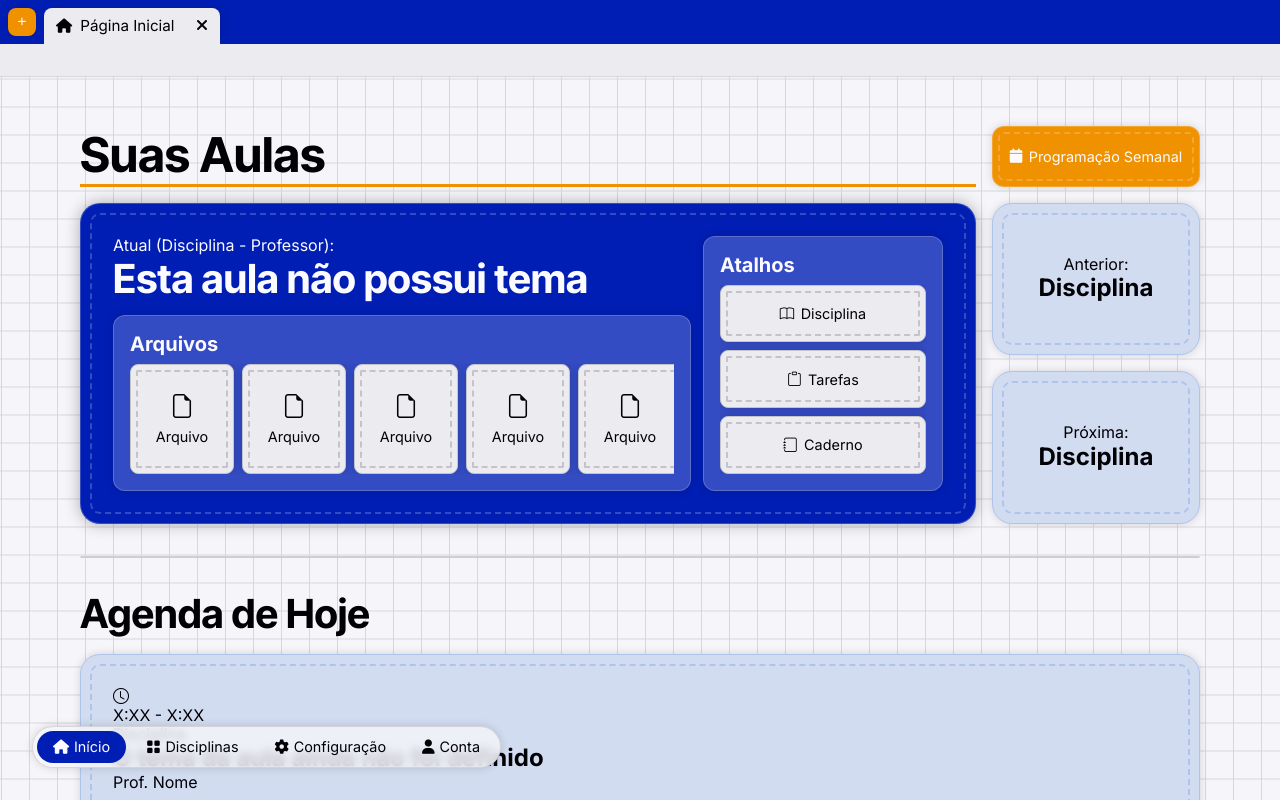
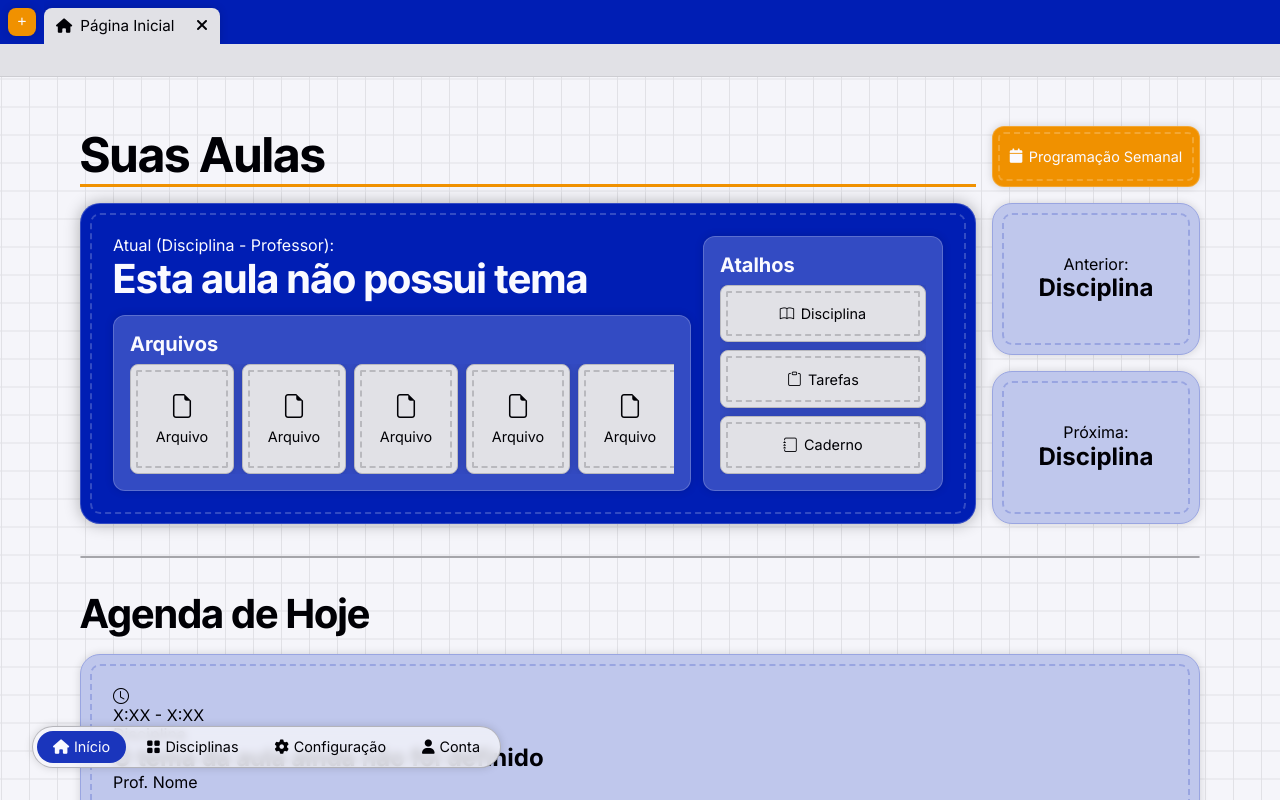
Before and after one commit to Test-User-KL/Plataforma-Odette, a React (Vite) app: page / in a window 1280 px wide. Built offline with nearby package versions, Linux system fonts and the light colour scheme.

Commit message:
★ UPDATE! - Huge Contrast Improvement

```diff
--- a/src/App.css
+++ b/src/App.css
@@ -10,15 +10,17 @@
 
 :root {
 	/* Paleta de Cores */
+	--medium-emphasis-percentage-mode: 40%;
+	--light-emphasis-percentage-mode: 25%;
+
 	--primary-emphasis: var(--blue);
 	--secondary-emphasis: var(--yellow);
 
-	--primary-medium-emphasis: var(--mblue);
-	--secondary-medium-emphasis: var(--myellow);
+	--primary-medium-emphasis: color-mix(in srgb, var(--primary-emphasis) var(--medium-emphasis-percentage-mode), white);
+	--secondary-medium-emphasis: color-mix(in srgb, var(--secondary-emphasis) var(--medium-emphasis-percentage-mode), white);
 
-	--primary-light-emphasis: var(--sblue);
-	--secondary-light-emphasis: var(--syellow);
-
+	--primary-light-emphasis: color-mix(in srgb, var(--primary-emphasis) var(--light-emphasis-percentage-mode), white);
+	--secondary-light-emphasis: color-mix(in srgb, var(--secondary-emphasis) var(--light-emphasis-percentage-mode), white);
 
 	--red: var(--lred);
 	--orange: var(--lorange);
@@ -29,25 +31,6 @@
 	--purple: var(--lpurple);
 	--pink: var(--lpink);
 
-	--sred: var(--slred);
-	--sorange: var(--slorange);
-	--syellow: var(--slyellow);
-	--sgreen: var(--slgreen);
-	--sturquoise: var(--slturquoise);
-	--sblue: var(--slblue);
-	--spurple: var(--slpurple);
-	--spink: var(--slpink);
-
-	--mred: var(--mlred);
-	--morange: var(--mlorange);
-	--myellow: var(--mlyellow);
-	--mgreen: var(--mlgreen);
-	--mturquoise: var(--mlturquoise);
-	--mblue: var(--mlblue);
-	--mpurple: var(--mlpurple);
-	--mpink: var(--mlpink);
-
-
 	--lred: rgb(210, 0, 0);
 	--lorange: rgb(240, 70, 20);
 	--lyellow: rgb(240, 145, 0);
@@ -56,25 +39,6 @@
 	--lblue: rgb(0, 30, 180);
 	--lpurple: rgb(95, 0, 220);
 	--lpink: rgb(220, 0, 100);
-
-	--mlred: rgb(240, 155, 155);
-	--mlorange: rgb(240, 185, 150);
-	--mlyellow: rgb(240, 215, 150);
-	--mlgreen: rgb(175, 235, 175);
-	--mlturquoise: rgb(175, 235, 225);
-	--mlblue: rgb(175, 195, 235);
-	--mlpurple: rgb(205, 175, 235);
-	--mlpink: rgb(235, 175, 205);
-
-	--slred: rgb(240, 205, 205);
-	--slorange: rgb(240, 215, 195);
-	--slyellow: rgb(240, 230, 195);
-	--slgreen: rgb(210, 240, 210);
-	--slturquoise: rgb(210, 240, 235);
-	--slblue: rgb(210, 220, 240);
-	--slpurple: rgb(225, 210, 240);
-	--slpink: rgb(240, 210, 225);
-
 
 	--dred: rgb(200, 0, 0);
 	--dorange: rgb(230, 65, 20);
@@ -85,37 +49,20 @@
 	--dpurple: rgb(90, 0, 210);
 	--dpink: rgb(210, 0, 95);
 
-	--mdred: rgb(185, 0, 0);
-	--mdorange: rgb(215, 55, 18);
-	--mdyellow: rgb(215, 125, 0);
-	--mdgreen: rgb(0, 145, 0);
-	--mdturquoise: rgb(0, 145, 122);
-	--mdblue: rgb(0, 22, 142);
-	--mdpurple: rgb(80, 0, 190);
-	--mdpink: rgb(195, 0, 85);
-
-	--sdred: rgb(165, 0, 0);
-	--sdorange: rgb(195, 45, 15);
-	--sdyellow: rgb(195, 105, 0);
-	--sdgreen: rgb(0, 130, 0);
-	--sdturquoise: rgb(0, 130, 110);
-	--sdblue: rgb(0, 18, 125);
-	--sdpurple: rgb(70, 0, 170);
-	--sdpink: rgb(175, 0, 75);
-
 	--lgray1: rgb(245, 245, 250);
-	--lgray2: rgb(235, 235, 240);
-	--lgray3: rgb(225, 225, 230);
-	--lgray4: rgb(215, 215, 220);
-	--lgray5: rgb(205, 205, 210);
-	--lgray6: rgb(195, 195, 200);
+	--lgray2: rgb(225, 225, 230);
+	--lgray3: rgb(205, 205, 210);
+	--lgray4: rgb(185, 185, 190);
+	--lgray5: rgb(165, 165, 170);
+	--lgray6: rgb(145, 145, 150);
 
 	--tlgray1: rgba(245, 245, 250, 0.8);
-	--tlgray2: rgba(235, 235, 240, 0.8);
-	--tlgray3: rgba(225, 225, 230, 0.8);
-	--tlgray4: rgba(215, 215, 220, 0.8);
-	--tlgray5: rgba(205, 205, 210, 0.8);
-	--tlgray6: rgba(195, 195, 200, 0.8);
+	--tlgray2: rgba(225, 225, 230, 0.8);
+	--tlgray3: rgba(205, 205, 210, 0.8);
+	--tlgray4: rgba(185, 185, 190, 0.8);
+	--tlgray5: rgba(165, 165, 170, 0.8);
+	--tlgray6: rgba(145, 145, 150, 0.8);
+
 
 	--dgray1: rgb(10, 10, 15);
 	--dgray2: rgb(20, 20, 25);
@@ -149,6 +96,7 @@
 	--shadow: rgba(0, 0, 0, 0.2);
 
 	--white: rgb(250, 250, 255);
+	--black: rgb(0, 0, 5);
 
 	/* Body */
 	--body-bg-color: var(--gray1);
@@ -162,7 +110,7 @@
 	--button-bd-primary-color: var(--light);
 
 	--button-bg-secondary-color: var(--gray2);
-	--button-bd-secondary-color: var(--gray6);
+	--button-bd-secondary-color: var(--gray4);
 
 	--highlight-button-bg-color: var(--secondary-emphasis);
 
@@ -173,7 +121,7 @@
 	--header-spaces: 0.5rem;
 	--header-bg-color: var(--primary-emphasis);
 	--header-button-bg-color: var(--gray2);
-	--header-button-bd-color: var(--gray4);
+	--header-button-bd-color: var(--gray3);
 
 	/* Section */
 	--minor-padding-section: 2.5rem;
@@ -519,12 +467,12 @@ main {
     background-image:
 		repeating-linear-gradient(
 			to bottom,
-			var(--gray4) 0 var(--w),
+			var(--gray2) 0 var(--w),
 			transparent var(--w) var(--s)
 		),
 		repeating-linear-gradient(
 			to right,
-			var(--gray4) 0 var(--w),
+			var(--gray2) 0 var(--w),
 			transparent var(--w) var(--s)
 		);
 	background-position: var(--w);
--- a/src/App.tsx
+++ b/src/App.tsx
@@ -95,11 +95,15 @@ export default function App() {
 			root.style.setProperty("--default-secondary-fc", "rgb(170, 170, 170)");
 			root.style.setProperty("--example-bg", "var(--dgray1)");
 			root.style.setProperty("--setting-option-bg", "var(--dgray2)");
+			root.style.setProperty("--medium-emphasis-percentage-mode", "55%");
+			root.style.setProperty("--light-emphasis-percentage-mode", "75%");
 		} else {
 			root.style.setProperty("--default-primary-fc", "rgb(0, 0, 5)");
 			root.style.setProperty("--default-secondary-fc", "rgb(90, 90, 90)");
 			root.style.setProperty("--example-bg", "var(--lgray1)");
 			root.style.setProperty("--setting-option-bg", "var(--lgray2)");
+			root.style.setProperty("--medium-emphasis-percentage-mode", "40%");
+			root.style.setProperty("--light-emphasis-percentage-mode", "25%");
 		}
 	}
 
--- a/src/styles/Home.css
+++ b/src/styles/Home.css
@@ -197,8 +197,6 @@
 .my-week .all-classes .class {
 	display: flex;
 	flex-direction: column;
-	background: var(--div-bg-color);
-	border: var(--border-width) solid var(--div-bd-color);
 	padding: 2rem;
 	border-radius: 1.25rem;
 	overflow: hidden;
--- a/src/styles/MainNav.css
+++ b/src/styles/MainNav.css
@@ -4,7 +4,7 @@
 	--main-nav-bg: var(--tgray1);
 	--main-nav-bd: var(--tgray5);
 	--main-nav-a-hover-bg: var(--tgray4);
-	--main-nav-a-active-bg: var(--primary-emphasis);
+	--main-nav-a-active-bg: color-mix(in srgb, var(--primary-emphasis) 90%, white);
 }
 
 .main-nav {
--- a/src/styles/Settings.css
+++ b/src/styles/Settings.css
@@ -1,6 +1,6 @@
 :root {
     --setting-option-bg-color: var(--gray2);
-    --setting-option-bd-color: var(--gray5);
+    --setting-option-bd-color: var(--gray4);
     --example-bg-color: var(--gray1);
     --select-button-bg-color: var(--gray1);
     --select-button-active-bg-color: var(--secondary-emphasis);
@@ -165,12 +165,12 @@
     background-image:
 		repeating-linear-gradient(
 			to bottom,
-			var(--lgray4) 0 var(--w),
+			var(--lgray3) 0 var(--w),
 			transparent var(--w) var(--s)
 		),
 		repeating-linear-gradient(
 			to right,
-			var(--lgray4) 0 var(--w),
+			var(--lgray3) 0 var(--w),
 			transparent var(--w) var(--s)
 		);
     background-size: var(--s) var(--s);
```
